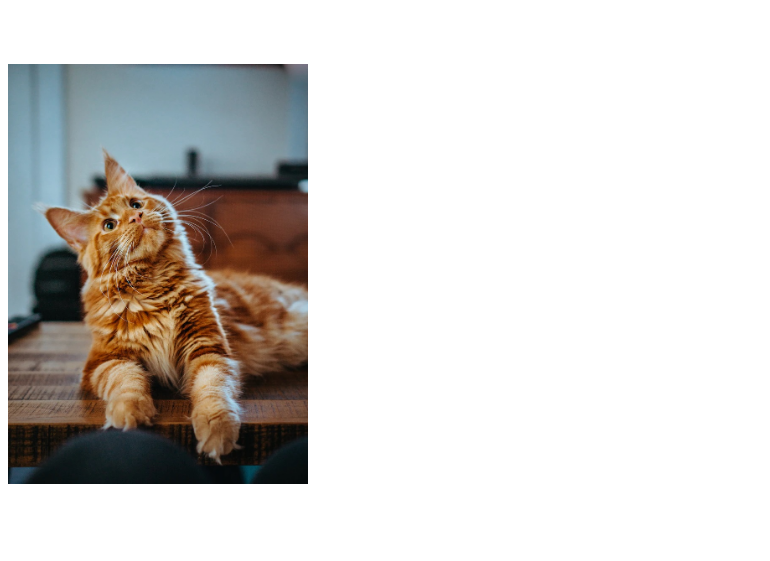
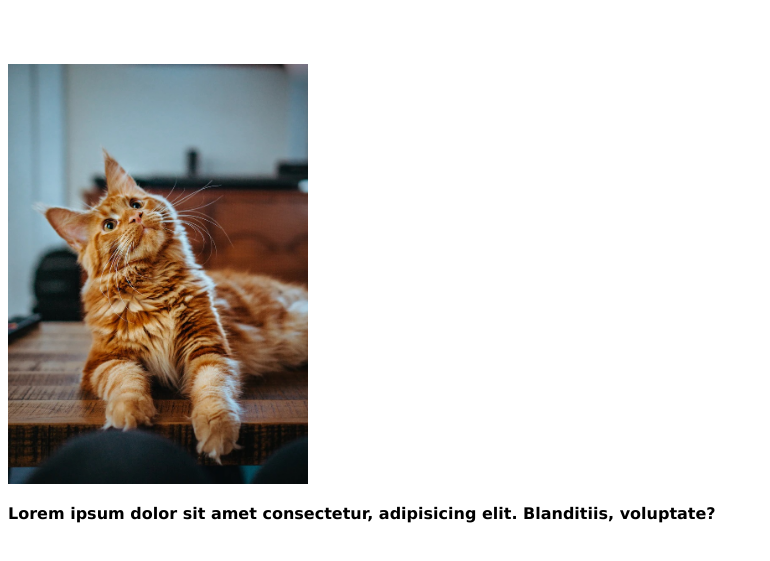
Before and after one commit to yuch3nchen/hexschool_2023_viteWebsite, a website built with Vite: page pages/index.html in a window 1280 px wide. Shown: the part 215-776 px from the top of the page, without its empty margins (0-770 px from the left). Built offline with nearby package versions, Linux system fonts and the light colour scheme.

Commit message:
學習更新部署

```diff
--- a/assets/scss/pages/_index.scss
+++ b/assets/scss/pages/_index.scss
@@ -1,3 +1,7 @@
 .index-title {
   font-size: 100px;
 }
+p {
+  font-family: Verdana, Geneva, Tahoma, sans-serif;
+  font-weight: 600;
+}
--- a/pages/index.html
+++ b/pages/index.html
@@ -10,7 +10,11 @@
     <%- include('./layout/header'); -%>
 
     <h1 class="index-title">我是首頁</h1>
-    <img src="../assets/images/cat.jpg" style="width: 300px;" alt="cat">
+    <img src="../assets/images/cat.jpg" style="width: 300px" alt="cat" />
+    <p>
+      Lorem ipsum dolor sit amet consectetur, adipisicing elit. Blanditiis,
+      voluptate?
+    </p>
 
     <%- include('./layout/footer'); -%>
 
```
Also changed, not shown: pages/about.html (+1 -0 lines), pages/contact.html (+1 -0 lines).
